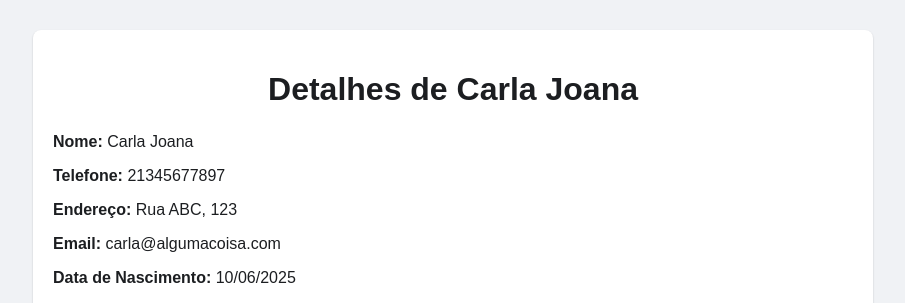
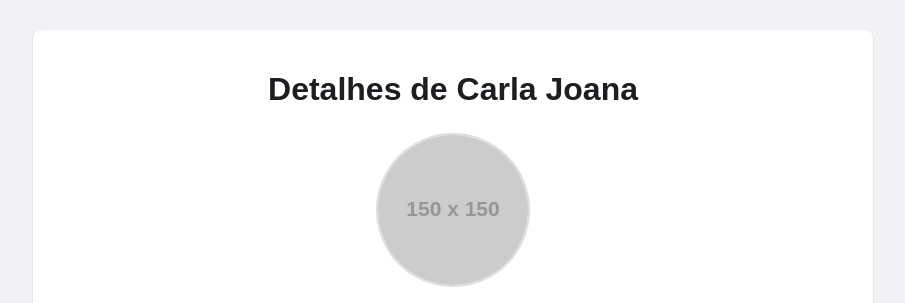
Before and after one commit to prof-salu/AgendaContatos_ORT_2025, a Django app: page /agenda/contato/2/ in a window 1280 px wide. Shown: the top 303 px of the page, without its empty margins (187-1092 px from the left). Run offline with Django 5.2, Linux system fonts and the light colour scheme; data comes from the database, SQL or seed files in the repository; both versions use the stored data as it was after the commit; grey boxes labelled with a size stand in for pictures from a placeholder-image service; some libraries are stand-ins or nearby versions.

Commit message:
Adicionando fotos

```diff
--- a/agenda/forms.py
+++ b/agenda/forms.py
@@ -6,7 +6,7 @@ from .models import Contato
 class ContatoForm(forms.ModelForm):
     class Meta:
         model = Contato
-        fields = ['nome', 'telefone', 'endereco', 'email', 'data_de_nascimento']
+        fields = ['nome', 'telefone', 'endereco', 'email', 'data_de_nascimento', 'foto']
         widgets = {
             'data_de_nascimento' : forms.DateInput(attrs={'type' : 'date'},
                                                    format='%Y-%m-%d'),
--- a/agenda/models.py
+++ b/agenda/models.py
@@ -8,5 +8,7 @@ class Contato(models.Model):
     data_de_nascimento = models.DateField(blank=True, null=True)
     create_at = models.DateTimeField(auto_now_add=True)
 
+    foto = models.ImageField(upload_to='fotos_contatos/', blank=True, null=True)
+
     def __str__(self):
         return f'{self.nome} [{self.email}]'
--- a/agenda/templates/agenda/contato_detalhe.html
+++ b/agenda/templates/agenda/contato_detalhe.html
@@ -7,10 +7,30 @@
     <meta name="viewport" content="width=device-width, initial-scale=1.0">
     <title>{{ contato.nome }} - Detalhes do Contato</title>
     <link rel="stylesheet" href="{% static 'agenda/style.css' %}">
+
+    <style>
+        .contact-photo {
+            max-width: 150px;
+            height: auto;
+            border-radius: 50%;
+            margin-bottom: 20px;
+            display: block;
+            margin-left: auto;
+            margin-right: auto;
+            border: 2px solid #ddd;
+        }
+    </style>
 </head>
 <body>
     <div class="container">
         <h1>Detalhes de {{ contato.nome }}</h1>
+
+        {% if contato.foto %}
+            <img src="{{ contato.foto.url }}" alt="Foto de {{contato.nome}}" class="contact-photo"/>
+        {% else %}
+            <img src="https://placehold.co/150x150/e0e0e0/ffffff?text=Sem+Foto" alt="Sem foto" class="contact-photo"/>
+        {% endif %}
+
         <p><strong>Nome:</strong> {{ contato.nome }}</p>
         <p><strong>Telefone:</strong> {{ contato.telefone|default:"Não informado" }}</p>
         <p><strong>Endereço:</strong> {{ contato.endereco|default:"Não informado" }}</p>
--- a/agenda/templates/agenda/contato_form.html
+++ b/agenda/templates/agenda/contato_form.html
@@ -11,7 +11,7 @@
 <body>
     <div class="container">
         <h1>{{ titulo_pagina }}</h1>
-        <form method="post" class="form-container">
+        <form method="post" enctype="multipart/form-data" class="form-container">
             {% csrf_token %}
             {% for field in form %}
                 <div class="form-field-container">
--- a/agenda/views.py
+++ b/agenda/views.py
@@ -16,16 +16,16 @@ def contato_lista(request):
 
 def contato_criar(request):
     if request.method == 'POST':
-        form = ContatoForm(request.POST)
+        form = ContatoForm(request.POST, request.FILES)
         if form.is_valid():
             form.save()
             return redirect('agenda:contato_lista')
     else:
         form = ContatoForm()
-        return render(request,
-                      'agenda/contato_form.html',
-                      {'form' : form,
-                      'titulo_pagina': 'Adicionar Contato'})
+    return render(request,
+                  'agenda/contato_form.html',
+                  {'form' : form,
+                  'titulo_pagina': 'Adicionar Contato'})
 
 
 def contato_teste(request):
@@ -40,7 +40,7 @@ def contato_detalhe(request, pk):
 def contato_editar(request, pk):
     contato = get_object_or_404(Contato, pk=pk)
     if request.method == 'POST':
-        form = ContatoForm(request.POST, instance=contato)
+        form = ContatoForm(request.POST, request.FILES, instance=contato)
         if form.is_valid():
             form.save()
             return redirect('agenda:contato_detalhe', pk=contato.pk)
--- a/meu_site/settings.py
+++ b/meu_site/settings.py
@@ -122,6 +122,10 @@ STATICFILES_DIRS = [
     os.path.join(BASE_DIR, 'static'),
 ]
 
+#Configuração para upload de usuários
+MEDIA_URL = '/media/'
+MEDIA_ROOT = os.path.join(BASE_DIR, 'media')
+
 # Default primary key field type
 # https://docs.djangoproject.com/en/5.2/ref/settings/#default-auto-field
 
--- a/meu_site/urls.py
+++ b/meu_site/urls.py
@@ -1,9 +1,15 @@
 #meu_site/urls.py
-
+from django.conf import settings
 from django.contrib import admin
 from django.urls import path, include
+#import static
+from django.conf.urls.static import static
 
 urlpatterns = [
     path('admin/', admin.site.urls),
     path('agenda/', include('agenda.urls'))
 ]
+
+if settings.DEBUG:
+    urlpatterns += static(settings.MEDIA_URL,
+                          document_root=settings.MEDIA_ROOT)
```
Also changed, not shown: db.sqlite3.
